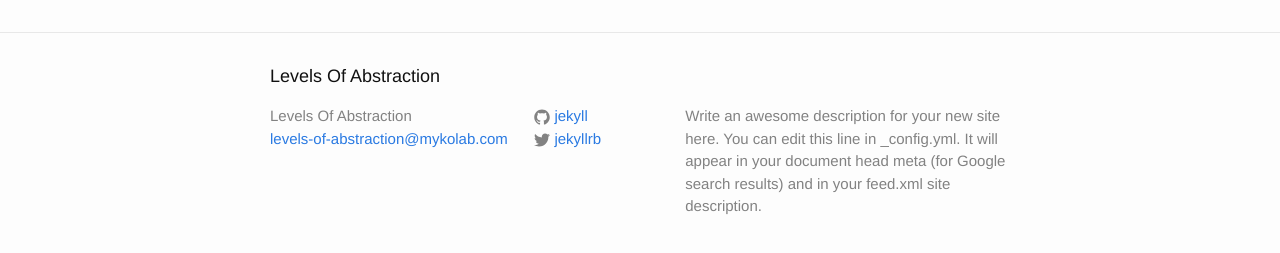
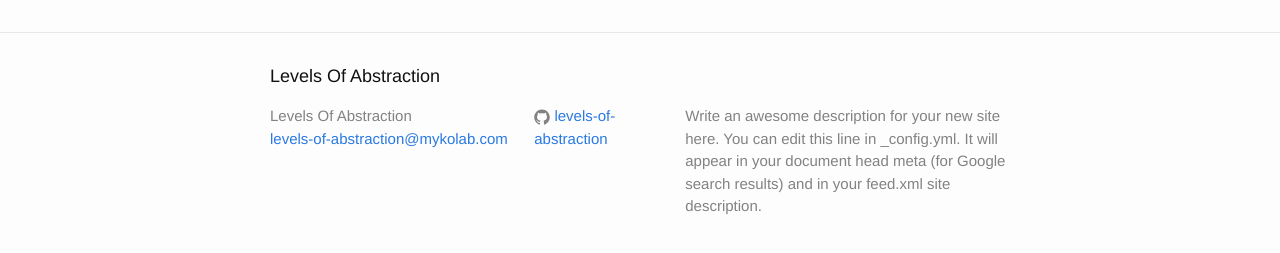
Before and after one commit to bolducp/n-s-f.github.io, a Jekyll site: the page built from index.html, in a window 1280 px wide. Shown: the part 264-517 px from the top of the page. Built offline with Jekyll 4.4.1, drawn with Linux system fonts in a browser that asks for light colours.

Commit message:
change github username

```diff
--- a/_config.yml
+++ b/_config.yml
@@ -7,8 +7,7 @@ description: > # this means to ignore newlines until "baseurl:"
   Google search results) and in your feed.xml site description.
 baseurl: "" # the subpath of your site, e.g. /blog/
 url: "http://yourdomain.com" # the base hostname & protocol for your site
-twitter_username: jekyllrb
-github_username:  jekyll
+github_username: levels-of-abstraction
 
 # Build settings
 markdown: kramdown
```
